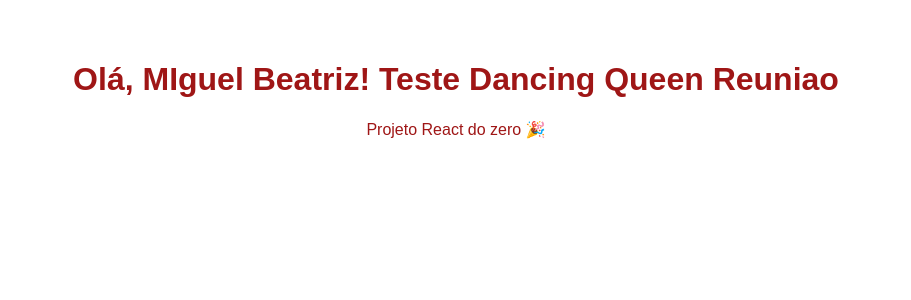
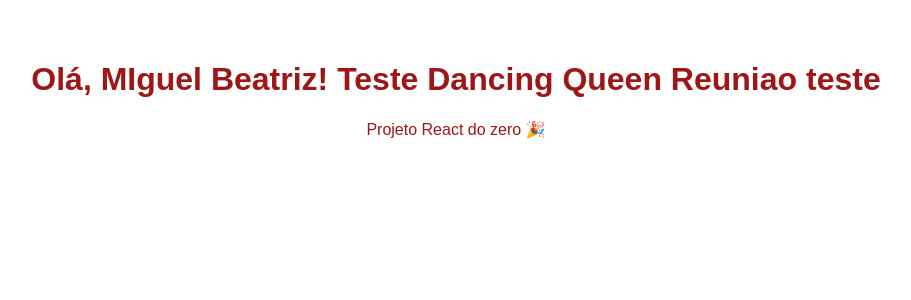
Before and after one commit to beatrizjnunes/projeto-teste2, a React (Create React App) app: page / in a window 1280 px wide. Shown: the top 300 px of the page, without its empty margins (184-1095 px from the left). Built offline with nearby package versions, Linux system fonts and the light colour scheme.

Commit message:
reuniao teste

```diff
--- a/src/App.js
+++ b/src/App.js
@@ -3,7 +3,7 @@
 function App() {
   return (
     <div className="App">
-      <h1>Olá, MIguel Beatriz! Teste Dancing Queen Reuniao</h1>
+      <h1>Olá, MIguel Beatriz! Teste Dancing Queen Reuniao teste</h1>
       <p>Projeto React do zero 🎉</p>
     </div>
   );
```
